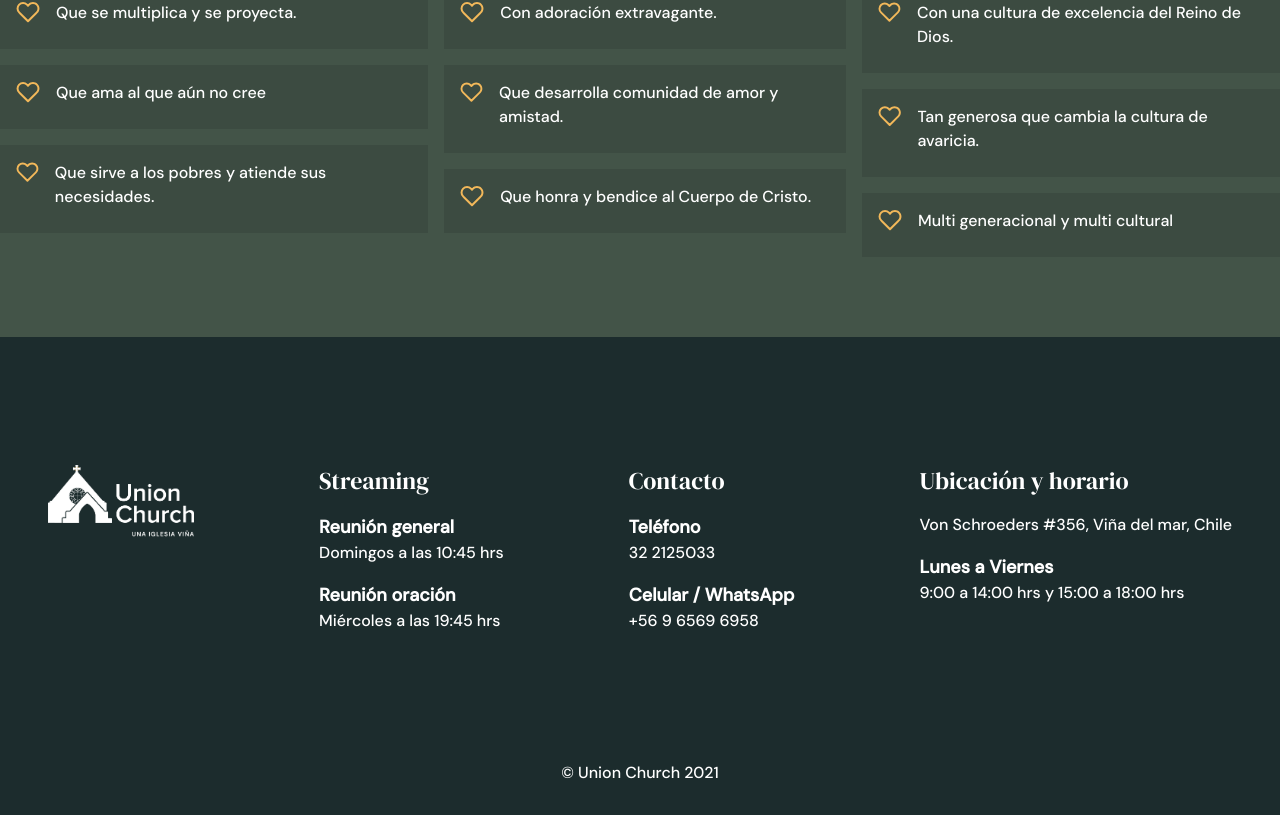
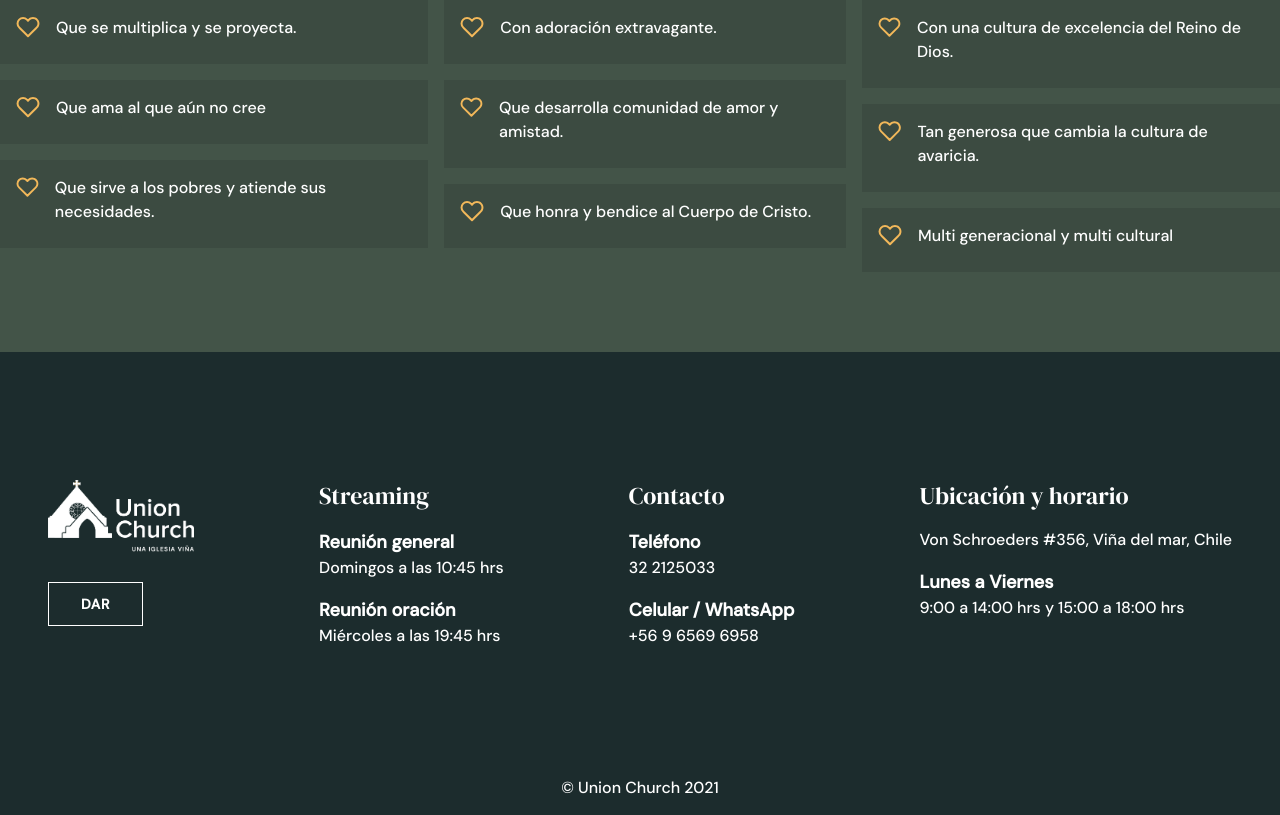
Before and after one commit to alvaaz/unionchurch, a Next.js app: page /about in a window 1280 px wide. Shown: the part 1236-2051 px from the top of the page. Built offline with nearby package versions, Linux system fonts and the light colour scheme.

Commit message:
new improvements

```diff
--- a/components/layout.js
+++ b/components/layout.js
@@ -33,6 +33,7 @@ export default function Layout({ children }) {
       <div className="bg-gray">
         <div className="container mx-auto flex justify-between flex-col md:flex-row px-8 sm:px-0 py-32 text-white">
           <div className="md:pl-12">
+            <div className="mb-8">
               <Image
                 src="/logo-white.png"
                 width={146}
@@ -41,6 +42,14 @@ export default function Layout({ children }) {
                 layout="fixed"
               />
             </div>
+            <a
+              href="/give"
+              className="tracking-wider uppercase text-sm px-8 py-3 border border-white font-bold bg-transparent text-white transition duration-150 ease-in-out"
+            >
+              Dar
+            </a>
+          </div>
+
           <div className="mt-8 md:mt-0 mb-8 md:mb-0 md:px-12">
             <p className="font-serif text-2xl my-4 font-medium md:mt-0">
               Streaming
--- a/pages/about.js
+++ b/pages/about.js
@@ -23,7 +23,7 @@ export default function about() {
   });
   return (
     <Layout>
-      <nav className="w-full pt-10 top-0 bg-pink" style={{ zIndex: '1' }}>
+      <nav className="px-8 md:px-0 pt-10 top-0 bg-pink" style={{ zIndex: '1' }}>
         <div className="container mx-auto sm:px-12">
           <Link href="/">
             <a>
@@ -40,7 +40,7 @@ export default function about() {
               Nosotros
             </p>
             <div className="mb-16">
-              <Adn className="mb-8 mx-auto md:m-0" />
+              <Adn className="mb-8 mx-auto md:mx-0" />
               <p className="text-xl text-gray-800 mb-2 font-medium mb-4">
                 Misión
               </p>
@@ -49,7 +49,7 @@ export default function about() {
               </p>
             </div>
             <div>
-              <Vision className="mb-8 mx-auto md:m-0" />
+              <Vision className="mb-8 mx-auto md:mx-0" />
               <p className="text-xl text-gray-800 mb-2 font-medium mb-4">
                 Visión
               </p>
--- a/pages/index.js
+++ b/pages/index.js
@@ -308,7 +308,7 @@ export default function Home({ dataServices, dataShepperdDeks }) {
             conocer, amar y compartir a Jesús.
           </p>
           <a
-            href="https://www.youtube.com/c/UnionChurchcl"
+            href="/about"
             className="tracking-wider uppercase text-sm inline px-8 py-3 border border-primary font-bold bg-black hover:bg-gray-900 text-white transition duration-150 ease-in-out"
           >
             lee mas acerca de Nosotros
```
Lines whose indentation alone changed are shown as unchanged.
